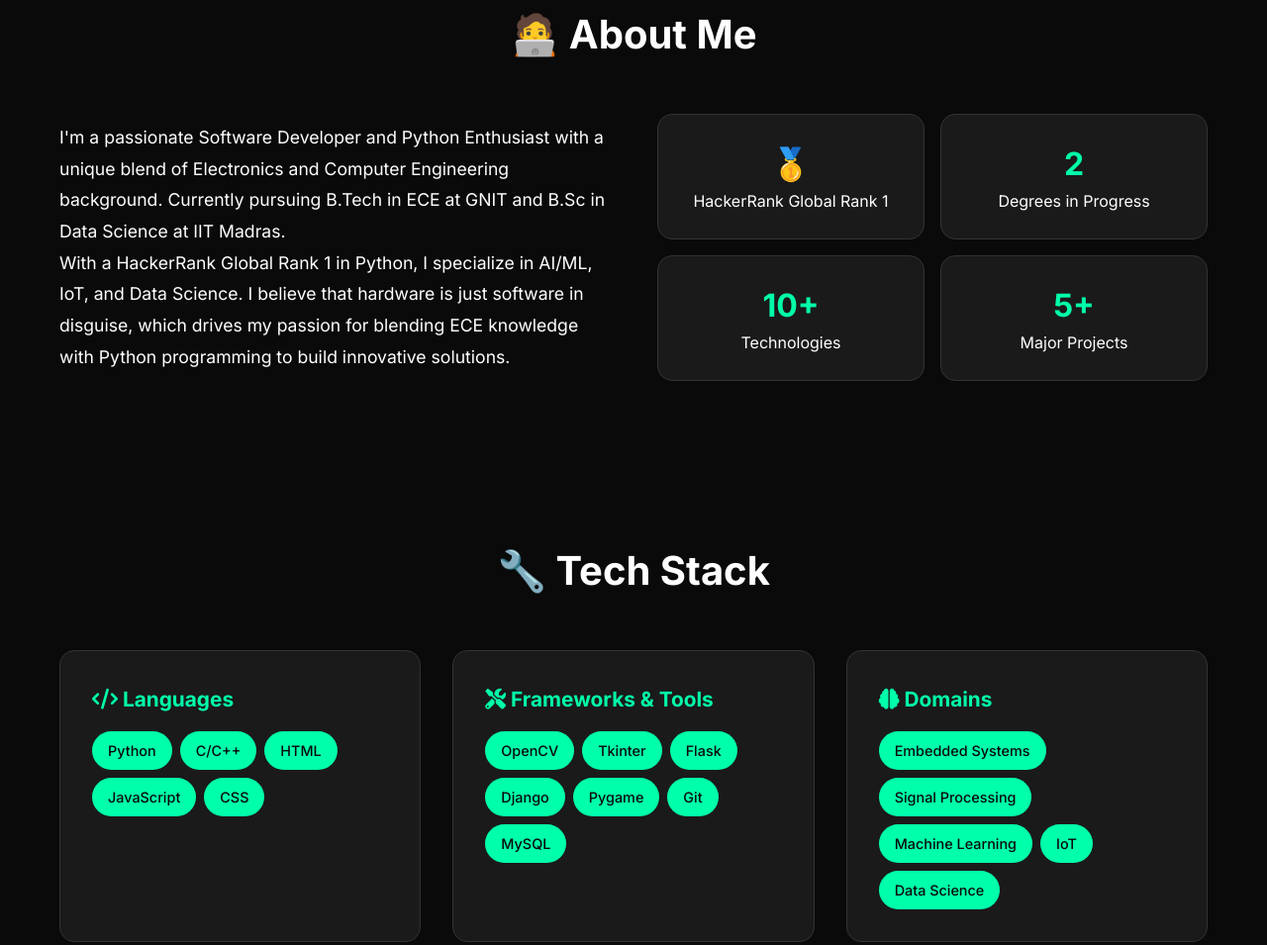
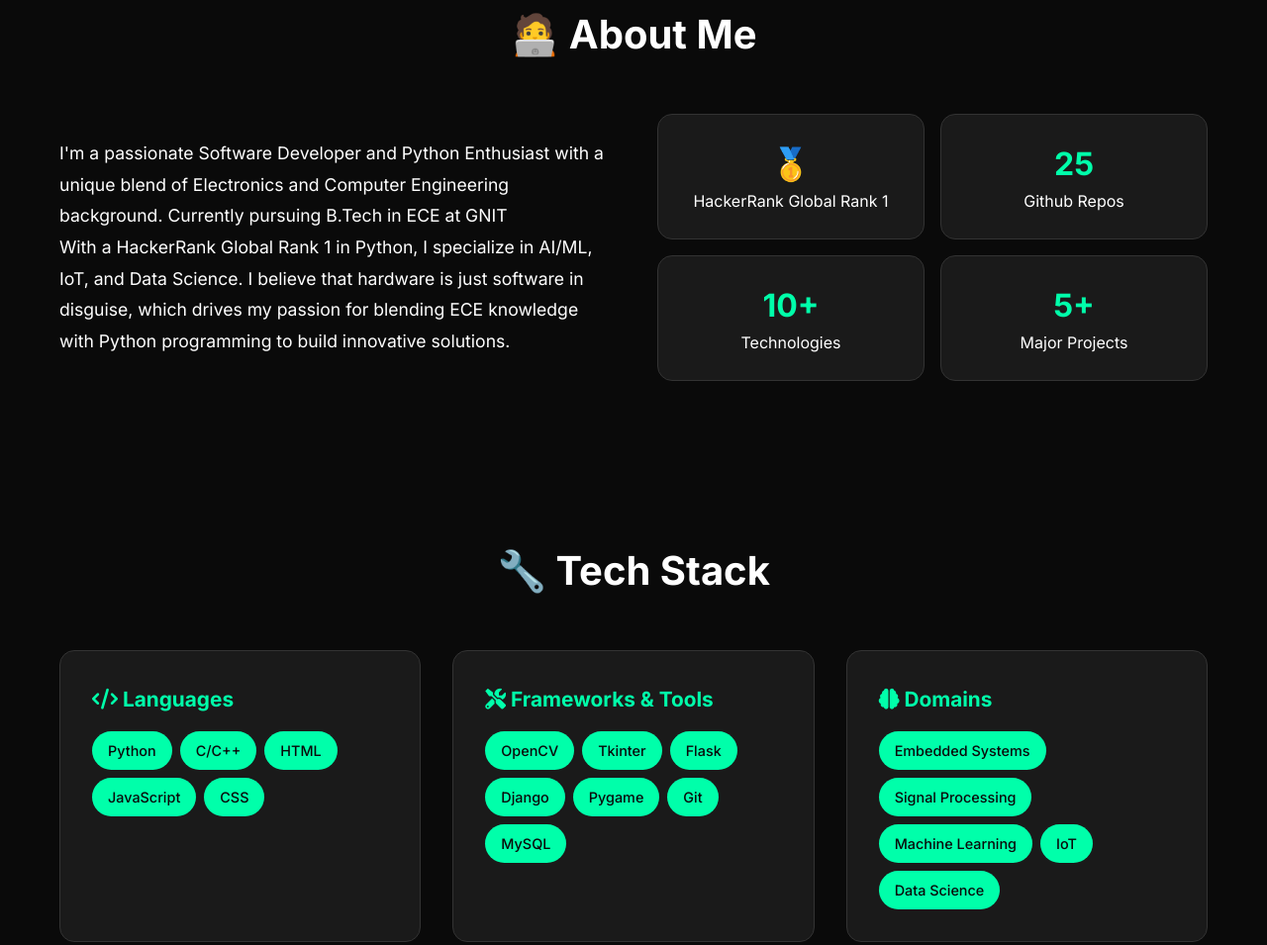
Before and after one commit to Code-With-Rudy/Portfolio_demo, a plain HTML site: page index.html in a window 1280 px wide. Shown: the part 877-1832 px from the top of the page at 99% size. Drawn offline with Linux system fonts and the light colour scheme.

Commit message:
Update index.html

```diff
--- a/index.html
+++ b/index.html
@@ -789,7 +789,7 @@
             <h2 class="section-title">🧑‍💻 About Me</h2>
             <div class="about-grid">
                 <div class="about-text">
-                    <p>I'm a passionate Software Developer and Python Enthusiast with a unique blend of Electronics and Computer Engineering background. Currently pursuing B.Tech in ECE at GNIT and B.Sc in Data Science at IIT Madras.</p>
+                    <p>I'm a passionate Software Developer and Python Enthusiast with a unique blend of Electronics and Computer Engineering background. Currently pursuing B.Tech in ECE at GNIT</p>
                     <p>With a HackerRank Global Rank 1 in Python, I specialize in AI/ML, IoT, and Data Science. I believe that hardware is just software in disguise, which drives my passion for blending ECE knowledge with Python programming to build innovative solutions.</p>
                 </div>
                 <div class="about-stats">
@@ -798,8 +798,8 @@
                         <div>HackerRank Global Rank 1</div>
                     </div>
                     <div class="stat-card">
-                        <div class="stat-number">2</div>
-                        <div>Degrees in Progress</div>
+                        <div class="stat-number">25</div>
+                        <div>Github Repos</div>
                     </div>
                     <div class="stat-card">
                         <div class="stat-number">10+</div>
@@ -1034,11 +1034,6 @@ Experience the future of motion tracking and real-time visual effects with Clone
                     <p>Focusing on embedded systems, signal processing, and the intersection of hardware and software development.</p>
                 </div>
                 <div class="education-item">
-                    <h3>B.Sc in Data Science</h3>
-                    <p><strong>Indian Institute of Technology (IIT) Madras</strong></p>
-                    <p>Specialized curriculum covering machine learning, statistical analysis, and data-driven decision making.</p>
-                </div>
-                <div class="education-item">
                     <h3>Higher Secondary</h3>
                     <p><strong>Aditya Academy Sr Secondary (AASS) Dumdum,Kolkata</strong></p>
                     <p>Completed CBSE curriculum with a focus on Physics, Chemistry, Mathematics, Computer Science, English, and Physical Education in an English-medium environment.</p>
```
